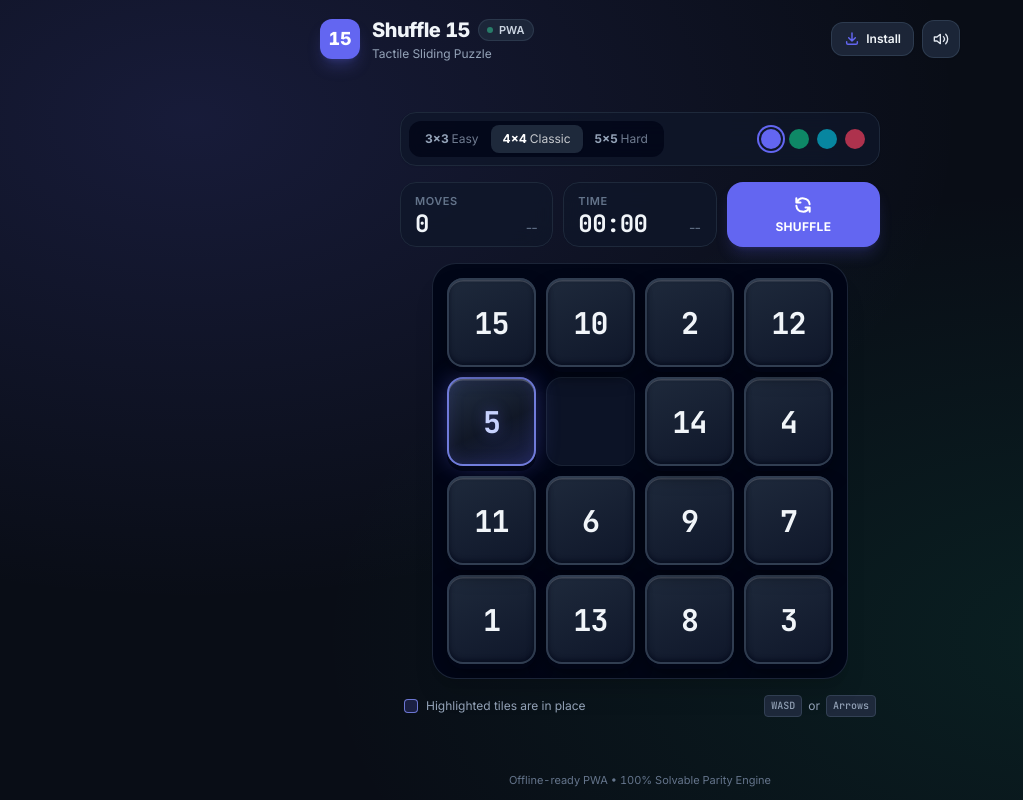
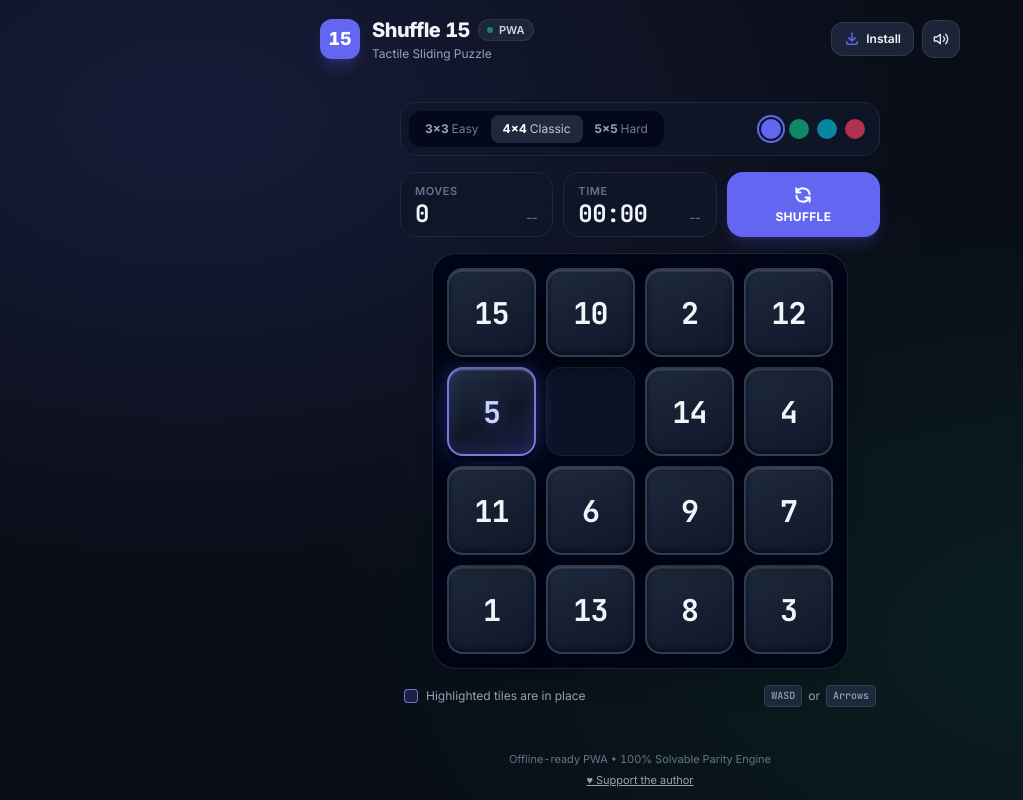
Before and after one commit to neckfors/sliding-puzzle, a plain HTML site: page index.html in a window 1280 px wide. Shown: the whole page, without its empty margins (0-1023 px from the left). Drawn offline with nearby package versions, Linux system fonts and the light colour scheme.

Commit message:
Add support link to the app and README
Co-Authored-By: Claude Sonnet 5.5 <noreply@anthropic.com>

```diff
--- a/index.html
+++ b/index.html
@@ -434,6 +434,7 @@
   <!-- Footer -->
   <footer class="w-full max-w-lg mx-auto px-3 sm:px-4 py-2 sm:py-3 text-center text-[10px] sm:text-[11px] text-slate-500">
     <span id="offline-indicator">Offline-ready PWA &bull; 100% Solvable Parity Engine</span>
+    <div class="mt-1"><a href="https://paypal.me/neckfors" target="_blank" rel="noopener" class="text-slate-400 hover:text-slate-200 underline">&hearts; Support the author</a></div>
   </footer>
 
   <!-- Victory Celebration Modal -->
```
Also changed, not shown: 1 other file.
